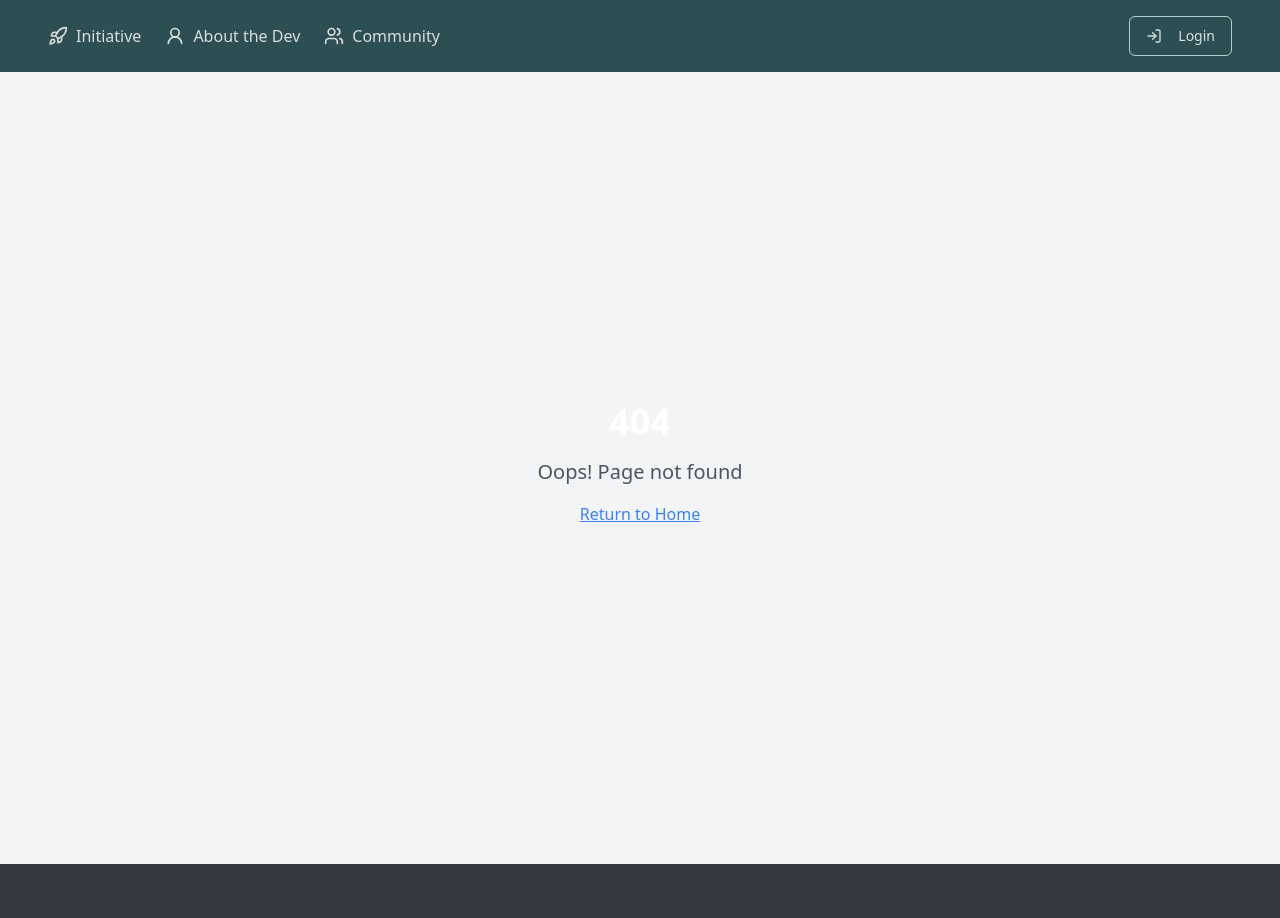
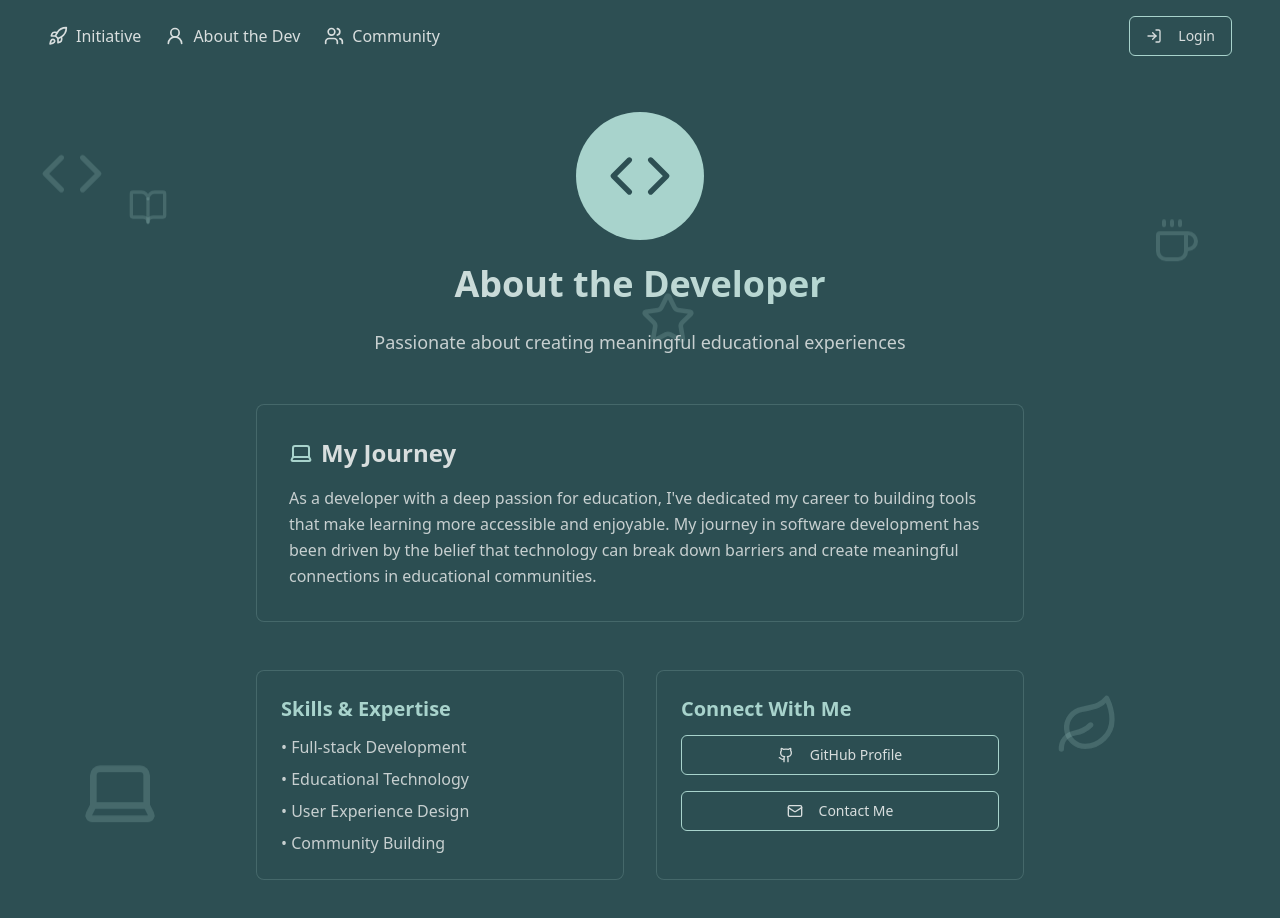
Before and after one commit to YingChenLeu/mindful-learning-loop, a React (Vite) app: page /about-dev in a window 1280 px wide. Before the commit this address had no page. Shown: the top 918 px of the page. Before the commit the page ends 864 px from the top, so only its background shows below. Built offline with nearby package versions, Linux system fonts and the light colour scheme.

Commit message:
Add about the dev page
Create the about the dev page.

```diff
--- a/src/App.tsx
+++ b/src/App.tsx
@@ -8,6 +8,7 @@ import { BrowserRouter, Routes, Route } from "react-router-dom";
 import Navbar from "./components/Navbar";
 import Intro from "./pages/Intro";
 import About from "./pages/About";
+import AboutDev from "./pages/AboutDev";
 import Index from "./pages/Index";
 import PostProblem from "./pages/PostProblem";
 import NotFound from "./pages/NotFound";
@@ -26,6 +27,7 @@ const App: React.FC = () => {
             <Routes>
               <Route path="/" element={<Intro />} />
               <Route path="/about" element={<About />} />
+              <Route path="/about-dev" element={<AboutDev />} />
               <Route path="/browse" element={<Index />} />
               <Route path="/post-problem" element={<PostProblem />} />
               <Route path="*" element={<NotFound />} />
--- a/src/components/Navbar.tsx
+++ b/src/components/Navbar.tsx
@@ -13,7 +13,7 @@ const Navbar = () => {
             <RocketIcon size={20} />
             <span>Initiative</span>
           </Link>
-          <Link to="/about" className="flex items-center space-x-2 hover:text-[#A8D3CC] transition-colors">
+          <Link to="/about-dev" className="flex items-center space-x-2 hover:text-[#A8D3CC] transition-colors">
             <UserRound size={20} />
             <span>About the Dev</span>
           </Link>
--- /dev/null
+++ b/src/pages/AboutDev.tsx
@@ -0,0 +1,76 @@
+
+import React from 'react';
+import { Code, Coffee, Github, Laptop, Mail, Star, BookOpen, Leaf } from 'lucide-react';
+import { Button } from '@/components/ui/button';
+
+const AboutDev = () => {
+  return (
+    <div className="min-h-screen bg-[#2D4F53] text-[#D8DEDE] py-12 relative overflow-hidden">
+      {/* Decorative Icons */}
+      <div className="absolute inset-0 overflow-hidden pointer-events-none">
+        <Code className="absolute top-20 left-10 text-[#A8D3CC]/20 w-16 h-16 animate-bounce" />
+        <Coffee className="absolute top-40 right-20 text-[#A8D3CC]/20 w-12 h-12 animate-bounce delay-100" />
+        <Laptop className="absolute bottom-20 left-20 text-[#A8D3CC]/20 w-20 h-20 animate-bounce delay-200" />
+        <Star className="absolute top-60 left-1/2 text-[#A8D3CC]/20 w-14 h-14 animate-bounce delay-300" />
+        <Leaf className="absolute bottom-40 right-40 text-[#A8D3CC]/20 w-16 h-16 animate-bounce delay-150" />
+        <BookOpen className="absolute top-32 left-32 text-[#A8D3CC]/20 w-10 h-10 animate-bounce delay-75" />
+      </div>
+
+      <div className="container mx-auto px-4 relative z-10">
+        <div className="max-w-3xl mx-auto space-y-12">
+          <section className="text-center">
+            <div className="w-32 h-32 mx-auto mb-6 rounded-full bg-[#A8D3CC] flex items-center justify-center">
+              <Code className="w-16 h-16 text-[#2D4F53]" />
+            </div>
+            <h1 className="text-4xl font-bold mb-6 bg-gradient-to-r from-[#D8DEDE] to-[#A8D3CC] bg-clip-text text-transparent">
+              About the Developer
+            </h1>
+            <p className="text-lg mb-8 text-[#D8DEDE]/90">
+              Passionate about creating meaningful educational experiences
+            </p>
+          </section>
+
+          <section className="bg-[#2D4F53]/50 rounded-lg p-8 backdrop-blur-sm border border-[#A8D3CC]/20">
+            <h2 className="text-2xl font-semibold mb-4 flex items-center gap-2">
+              <Laptop className="w-6 h-6 text-[#A8D3CC]" />
+              My Journey
+            </h2>
+            <p className="text-[#D8DEDE]/90 leading-relaxed">
+              As a developer with a deep passion for education, I've dedicated my career to building tools
+              that make learning more accessible and enjoyable. My journey in software development has been
+              driven by the belief that technology can break down barriers and create meaningful connections
+              in educational communities.
+            </p>
+          </section>
+
+          <section className="grid md:grid-cols-2 gap-8">
+            <div className="bg-[#2D4F53]/50 rounded-lg p-6 backdrop-blur-sm border border-[#A8D3CC]/20">
+              <h3 className="text-xl font-semibold mb-3 text-[#A8D3CC]">Skills & Expertise</h3>
+              <ul className="space-y-2 text-[#D8DEDE]/90">
+                <li>• Full-stack Development</li>
+                <li>• Educational Technology</li>
+                <li>• User Experience Design</li>
+                <li>• Community Building</li>
+              </ul>
+            </div>
+            <div className="bg-[#2D4F53]/50 rounded-lg p-6 backdrop-blur-sm border border-[#A8D3CC]/20">
+              <h3 className="text-xl font-semibold mb-3 text-[#A8D3CC]">Connect With Me</h3>
+              <div className="space-y-4">
+                <Button variant="outline" className="w-full bg-transparent border-[#A8D3CC] text-[#D8DEDE] hover:bg-[#A8D3CC] hover:text-[#2D4F53]">
+                  <Github className="mr-2 h-4 w-4" />
+                  GitHub Profile
+                </Button>
+                <Button variant="outline" className="w-full bg-transparent border-[#A8D3CC] text-[#D8DEDE] hover:bg-[#A8D3CC] hover:text-[#2D4F53]">
+                  <Mail className="mr-2 h-4 w-4" />
+                  Contact Me
+                </Button>
+              </div>
+            </div>
+          </section>
+        </div>
+      </div>
+    </div>
+  );
+};
+
+export default AboutDev;
```
